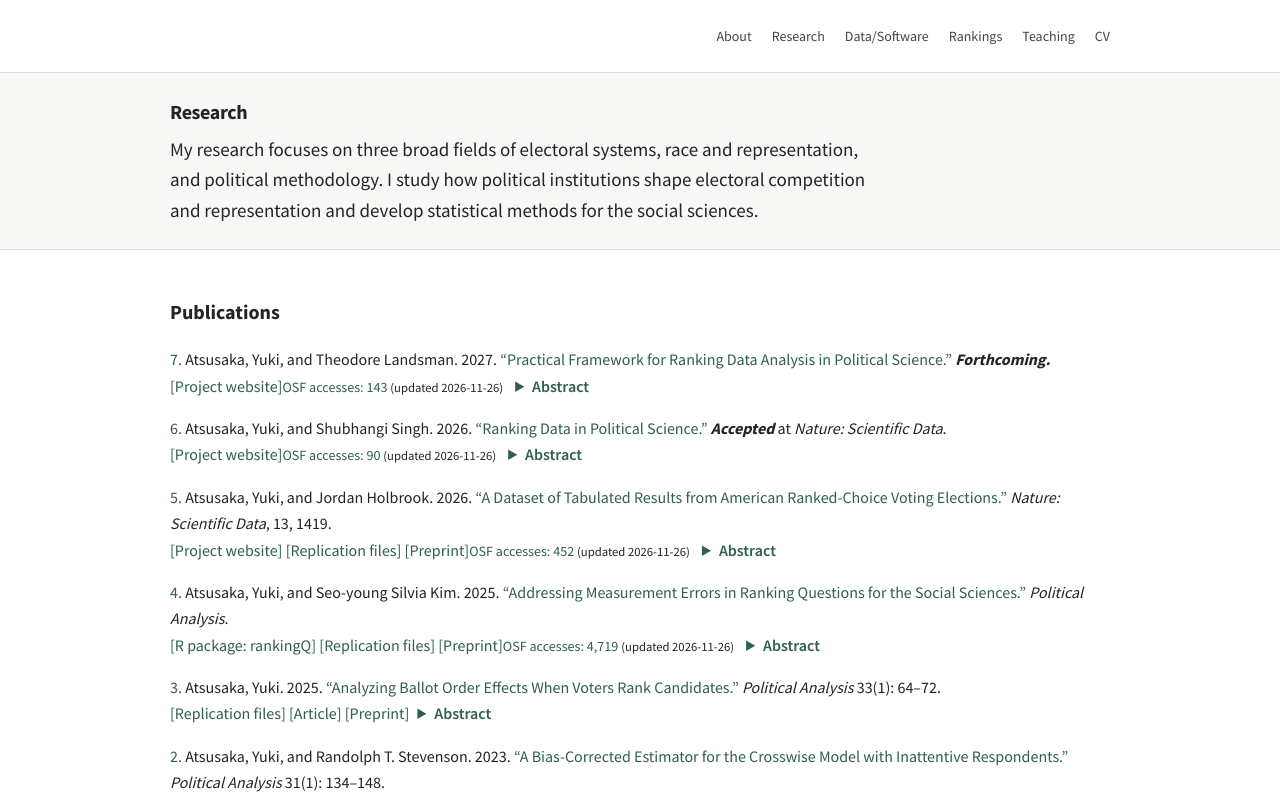
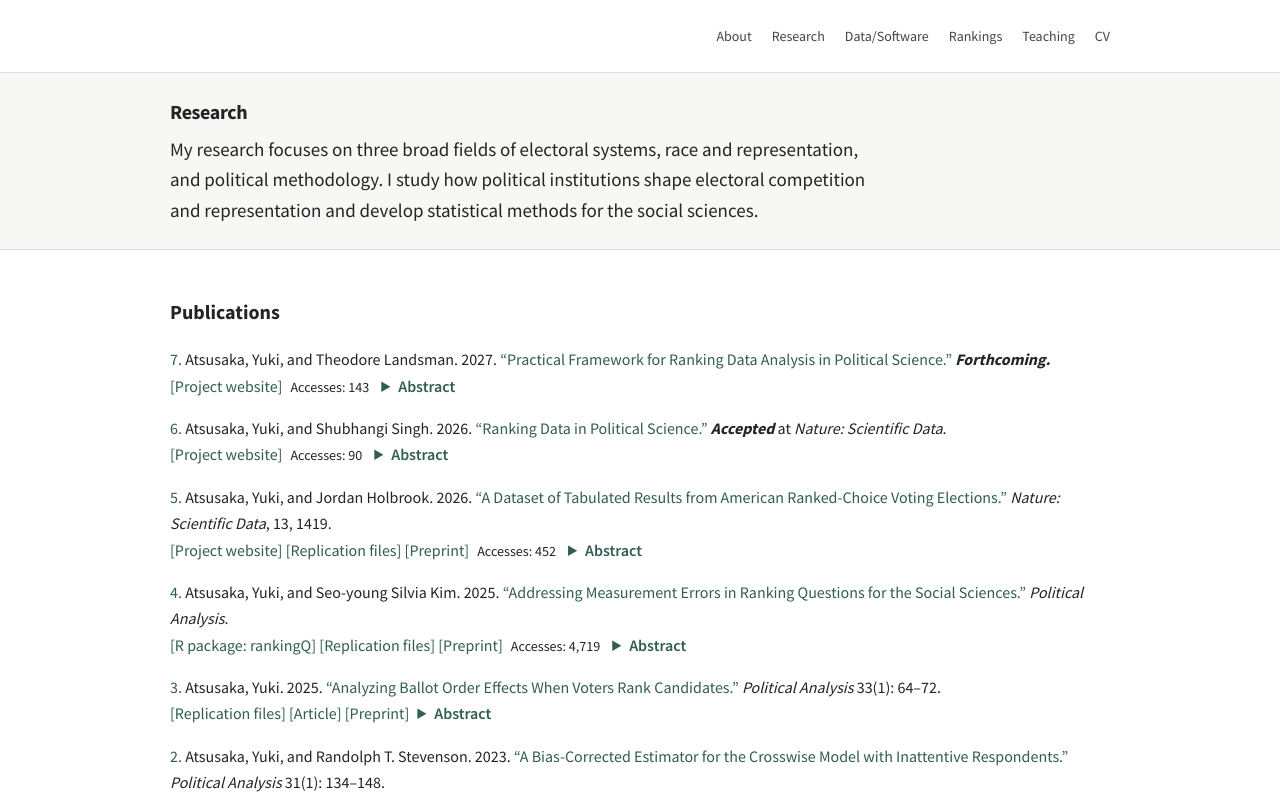
Before and after one commit to YukiAtsusaka/YukiAtsusaka.github.io, a Next.js app: page /research in a window 1280 px wide. Shown: the top 800 px of the page. Built offline with nearby package versions, Linux system fonts and the light colour scheme.

Commit message:
Simplify public access-count badges and add spacing

```diff
--- a/app/research/page.tsx
+++ b/app/research/page.tsx
@@ -10,12 +10,9 @@ function Abstract({ children, paperId }: { children: React.ReactNode; paperId?:
   return (
     <>
       {metric && total !== undefined && (
-        <span style={{ display: "inline-block", fontSize: "0.88em", marginRight: "0.25rem" }}>
-          <a href={metric.source} target="_blank" rel="noreferrer"
-            title={`OSF preprint version: ${metric.views.toLocaleString("en-US")} views + ${metric.downloads.toLocaleString("en-US")} downloads; not unique readers.`}>
-            OSF accesses: {total.toLocaleString("en-US")}
-          </a>{" "}
-          <span style={{ fontSize: "0.9em" }}>(updated {metric.updated})</span>
+        <span style={{ display: "inline-block", fontSize: "0.88em", marginLeft: "0.5rem", marginRight: "0.25rem" }}
+          title={`OSF views + downloads; not unique readers.`}>
+          Accesses: {total.toLocaleString("en-US")}
         </span>
       )}
       <details className="paper-abstract">
```
